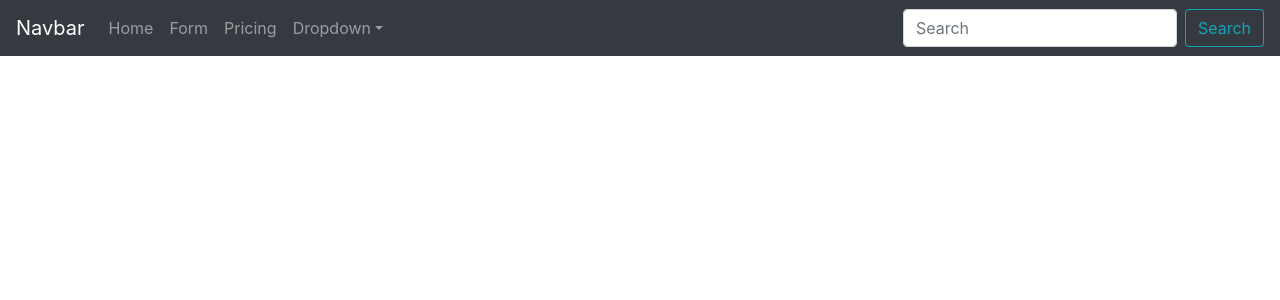
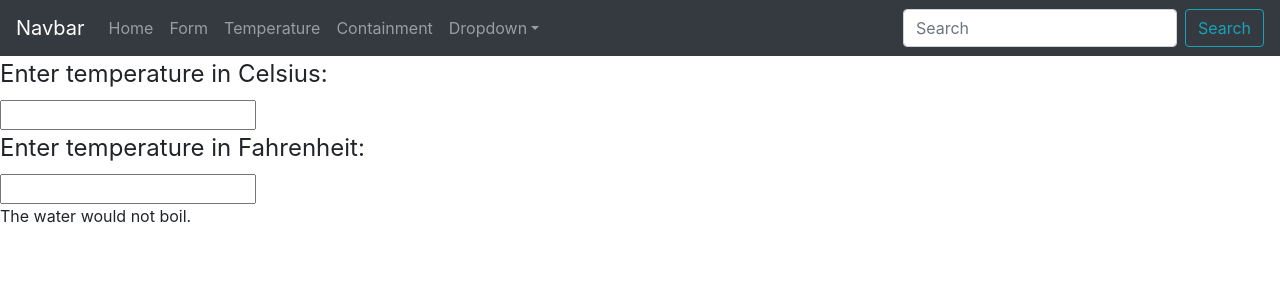
Before and after one commit to kingduy119/NodeJS, a React (Create React App) app in the folder client/: page /temperature in a window 1280 px wide. Shown: the top 300 px of the page. Built offline with nearby package versions, Linux system fonts and the light colour scheme.

Commit message:
!Update learn React 12 Composition vs Ingeritance

```diff
--- a/client/src/containers/Navigation.js
+++ b/client/src/containers/Navigation.js
@@ -21,12 +21,15 @@
 
 import Home from "./page/Home";
 import NameForm from "./page/Form";
+import Temperature from "./page/Temperature";
+import Containment from "./page/Containment";
 
 const navConfig = {
     links: [
         { path: "/home", text: "Home", component: <Home/> },
         { path: "/form", text: "Form", component: <NameForm/>},
-        { path: "/pricing", text: "Pricing", component: <h2>Pricing Page</h2>}
+        { path: "/temperature", text: "Temperature", component: <Temperature/>},
+        { path: "/containment", text: "Containment", component: <Containment/>}
     ],
     dropdown: {
         title: "Dropdown",
--- /dev/null
+++ b/client/src/containers/page/Containment.js
@@ -0,0 +1,63 @@
+
+// React 11:
+// Composition vs Ingeritance
+import React , { Component } from "react";
+
+
+function FancyBorder(props) {
+    return(
+        <div className={'FancyBorder FancyBoder-' + props.color}>
+            {props.children}
+        </div>
+    );
+}
+
+function Dialog(props) {
+    return (
+        <FancyBorder color="blue">
+            <h1 classname="Dialog-title">
+                {props.title}
+            </h1>
+            <p className="Dialog-message">
+                {props.message}
+            </p>
+            {props.children}
+        </FancyBorder>
+    );
+}
+
+export default class SignUpDialog extends Component {
+    constructor(props) {
+        super(props);
+
+        this.handleChange = this.handleChange.bind(this);
+        this.handleSignUp = this.handleSignUp.bind(this);
+        this.state = {login: ''};
+    }
+
+    render(){
+        return(
+            <Dialog
+                title="Mars Exploration Program"
+                message="How should we refer to your?"
+            >
+                <input
+                    value={this.state.login}
+                    onChange={this.handleChange}
+                />
+
+                <button onClick={this.handleSignUp}>
+                    Sign Me Up!
+                </button>
+            </Dialog>
+        );
+    }
+
+    handleChange(e) {
+        this.setState({login: e.target.value});
+    }
+
+    handleSignUp(e) {
+        alert(`Welcome aboard, ${this.state.login}`);
+    }
+}
--- a/client/src/containers/page/Form.js
+++ b/client/src/containers/page/Form.js
@@ -5,7 +5,7 @@
     constructor(props) {
         super(props);
 
-        this.state = {value: ''};
+        this.state = {value: "coconut"};
 
         this.handleChange = this.handleChange.bind(this);
         this.handleSubmit = this.handleSubmit.bind(this);
@@ -13,7 +13,7 @@
 
     handleChange(event) {
         this.setState(
-            {value: event.target.value.toUpperCase()}
+            {value: event.target.value}
         );
     }
 
@@ -26,12 +26,21 @@
         return(
             <form onSubmit={this.handleSubmit}>
                 <label>
-                    Name:
+                    {/* Name:
                     <input
                         type="text"
                         value={this.state.value}
                         onChange={this.handleChange}
-                    />
+                    /> */}
+
+                    Pick your favorite flavor:
+                    <select value={this.state.value} onChange={this.handleChange}>
+                        <option value="grapefruit">Grapefruit</option>
+                        <option value="lime">Lime</option>
+                        <option value="coconut">Coconut</option>
+                        <option value="mango">Mango</option>
+                    </select>
+
                 </label>
                 <input type="submit" value="Submit"/>
             </form>
--- /dev/null
+++ b/client/src/containers/page/Temperature.js
@@ -0,0 +1,101 @@
+
+// React 10:
+// Lifting State Up
+import React, { Component } from "react";
+import { template } from "@babel/core";
+
+
+const scaleNames = {
+    c: "Celsius",
+    f: "Fahrenheit"
+}
+
+function toCelsius(fahrenheit) {
+    return (fahrenheit - 32) * 5 / 9;
+}
+
+function toFahrenheit(celsius) {
+    return (celsius * 9 / 5) + 32;
+}
+
+function tryConver(temperature, conver) {
+    const input = parseFloat(temperature);
+    if(Number.isNaN(input)) { return ""; }
+
+    const output = conver(input);
+    const rounded = Math.round(output * 1000) / 1000;
+    return rounded.toString();
+}
+
+function BoilingVerdict(props) {
+    if(props.celsius >= 100) {
+        return <p>The water would boil.</p>;
+    }
+    return <p>The water would not boil.</p>;
+}
+
+
+class TemperatureInput extends Component {
+    constructor(props) {
+        super(props);
+        this.handleChange = this.handleChange.bind(this);
+        this.state = {temperature: ''};
+    }
+
+    handleChange(e) {
+        this.props.onTemperatureChange(e.target.value);
+    }
+
+    render() {
+        const temperature = this.props.temperature;
+        const scale = this.props.scale;
+        return(
+            <fieldset>
+                <legend>Enter temperature in {scaleNames[scale]}:</legend>
+                <input  value={temperature}
+                        onChange={this.handleChange}
+                />
+            </fieldset>
+        );
+    }
+}
+
+export default class Calculator extends Component {
+    constructor(props) {
+        super(props);
+        this.handleCelsiusChange = this.handleCelsiusChange.bind(this);
+        this.handleHahrenheitChange = this.handleHahrenheitChange.bind(this);
+        this.state = {temperature: '', scale: 'c'};
+    }
+
+    handleCelsiusChange(temperature) {
+        this.setState({scale: 'c', temperature});
+    }
+
+    handleHahrenheitChange(temperature) {
+        this.setState({scale: 'f', temperature});
+    }
+
+    render() {
+        const scale = this.state.scale;
+        const temperature = this.state.temperature;
+        const celsius = scale === 'f' ? tryConver(temperature, toCelsius) : temperature;
+        const fahrenheit = scale === 'c' ? tryConver(temperature, toFahrenheit) : temperature;
+        return(
+            <div>
+                <TemperatureInput
+                    scale="c"
+                    temperature={celsius}
+                    onTemperatureChange={this.handleCelsiusChange}
+                />
+                <TemperatureInput
+                    scale="f"
+                    temperature={fahrenheit}
+                    onTemperatureChange={this.handleHahrenheitChange}
+                />
+
+                <BoilingVerdict celsius={parseFloat(celsius)} />
+            </div>
+        );
+    }
+}
```
